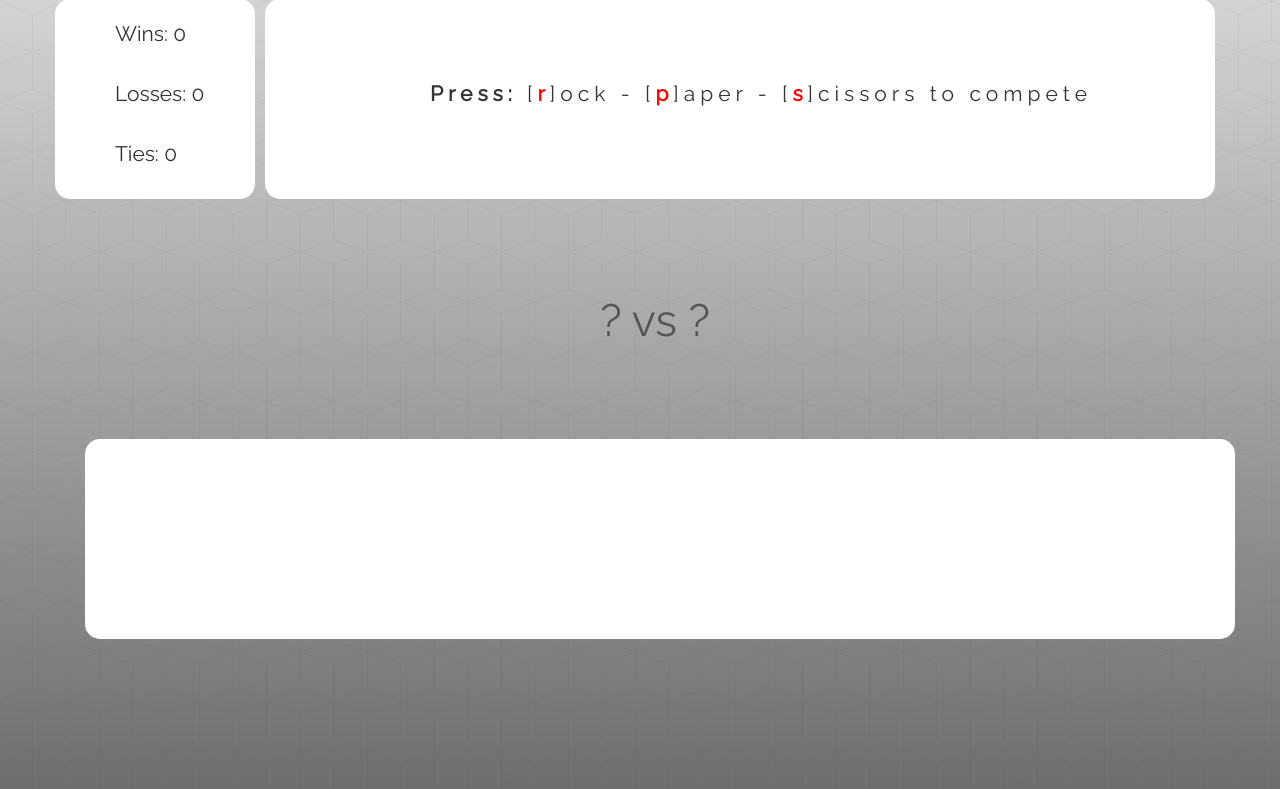
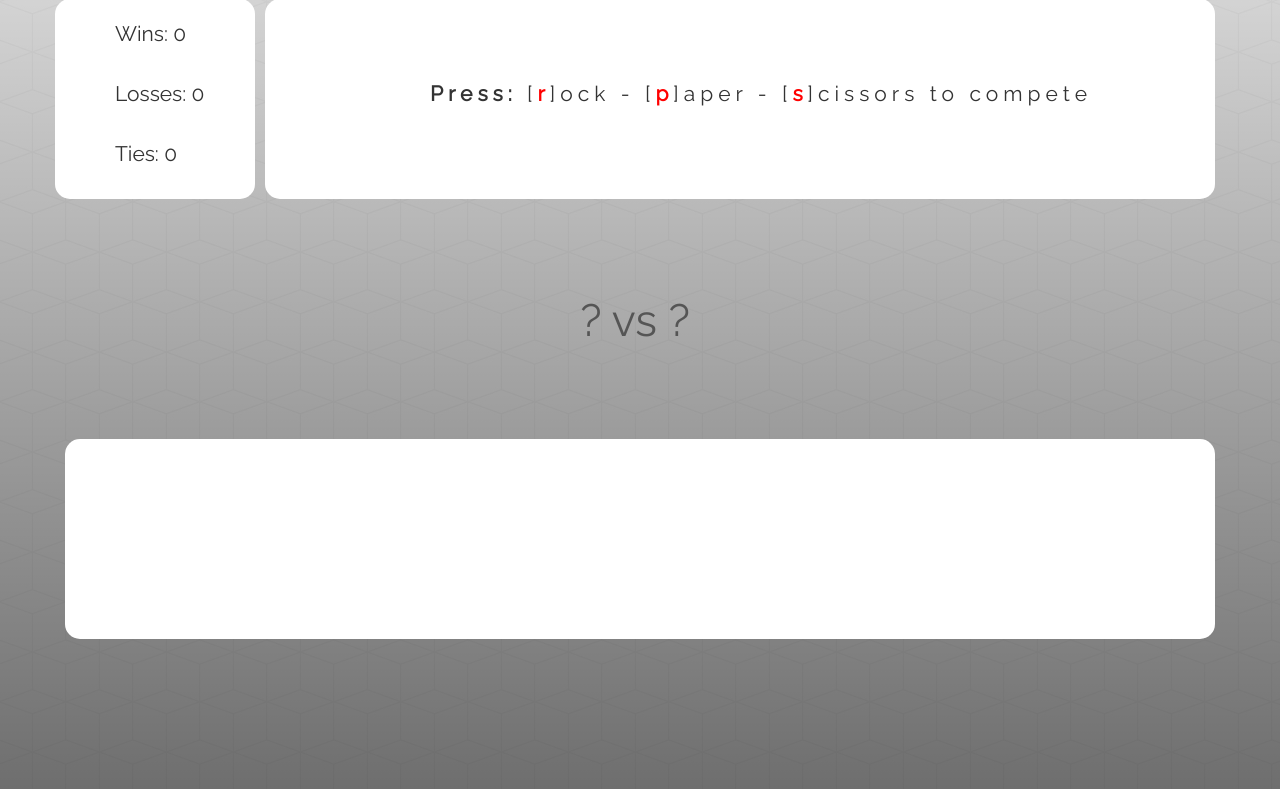
Before and after one commit to bklynate/rcb-rps, a PHP site: page / in a window 1280 px wide. Shown: the part 61-850 px from the top of the page. Run offline with PHP 8.4, Linux system fonts and the light colour scheme.

Commit message:
css tweaks

```diff
--- a/assets/css/styles.css
+++ b/assets/css/styles.css
@@ -17,6 +17,10 @@ html {
 #game, #scoreBox, #instructions {
   border-radius: 15px;
   background-color: #fff;
+}
+
+#gameContainer {
+  margin-left: -20px;
 }
 
 #scoreBox, #instructions {
--- a/rps.html
+++ b/rps.html
@@ -20,7 +20,7 @@
           <p><strong>Press: </strong>[<span id="attn"><strong>r</strong></span>]ock  -  [<span id="attn"><strong>p</strong></span>]aper  -  [<span id="attn"><strong>s</strong></span>]cissors to compete</p>
         </div>
       </div>
-      <div class="container">
+      <div class="container" id="gameContainer">
         <div class="row">
           <div class="col-md-12">
             <div class="match text-center"><span id="fights"><p>? vs ?</p></span></div>
```
